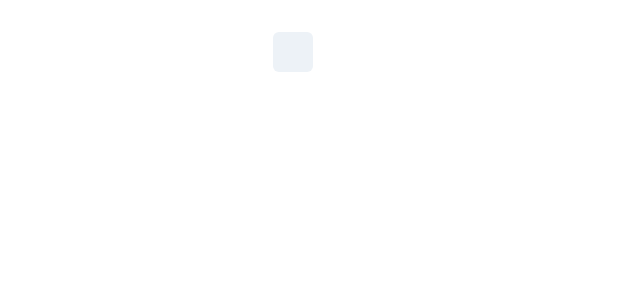
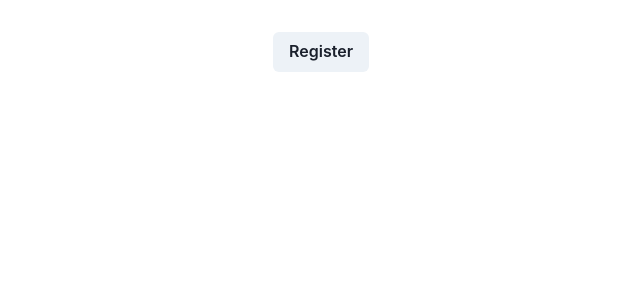
Before and after one commit to Decomplosed/react-graphql-ts-tut, a Next.js app in the folder lireddit-web/: page /register in a window 1280 px wide. Shown: the top 300 px of the page, without its empty margins (167-807 px from the left). Built offline with nearby package versions, Linux system fonts and the light colour scheme.

Commit message:
passed props to register button

```diff
--- a/lireddit-web/src/pages/register.tsx
+++ b/lireddit-web/src/pages/register.tsx
@@ -28,7 +28,9 @@ const Register: React.FC<registerProps> = ({}) => {
                 type='password'
               />
             </Box>
-            <Button></Button>
+            <Button type='submit' variantColor='teal'>
+              Register
+            </Button>
           </Form>
         </Wrapper>
       )}
```
